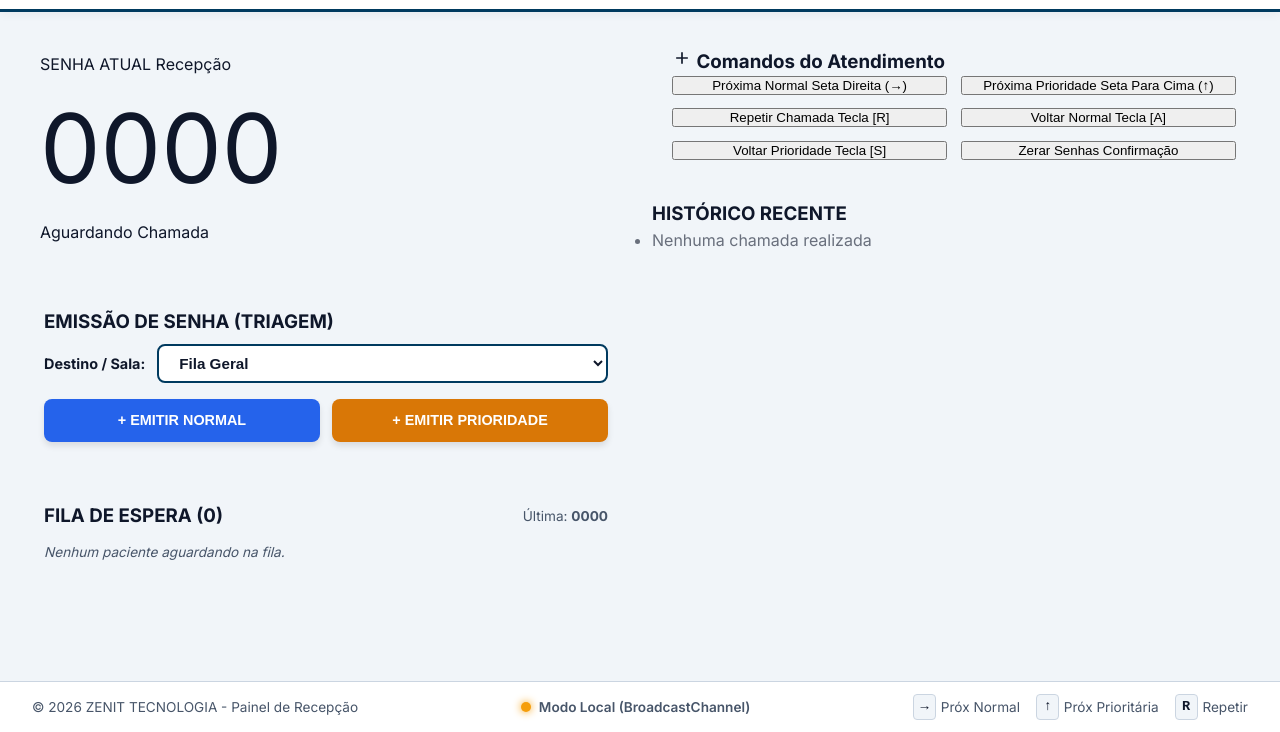
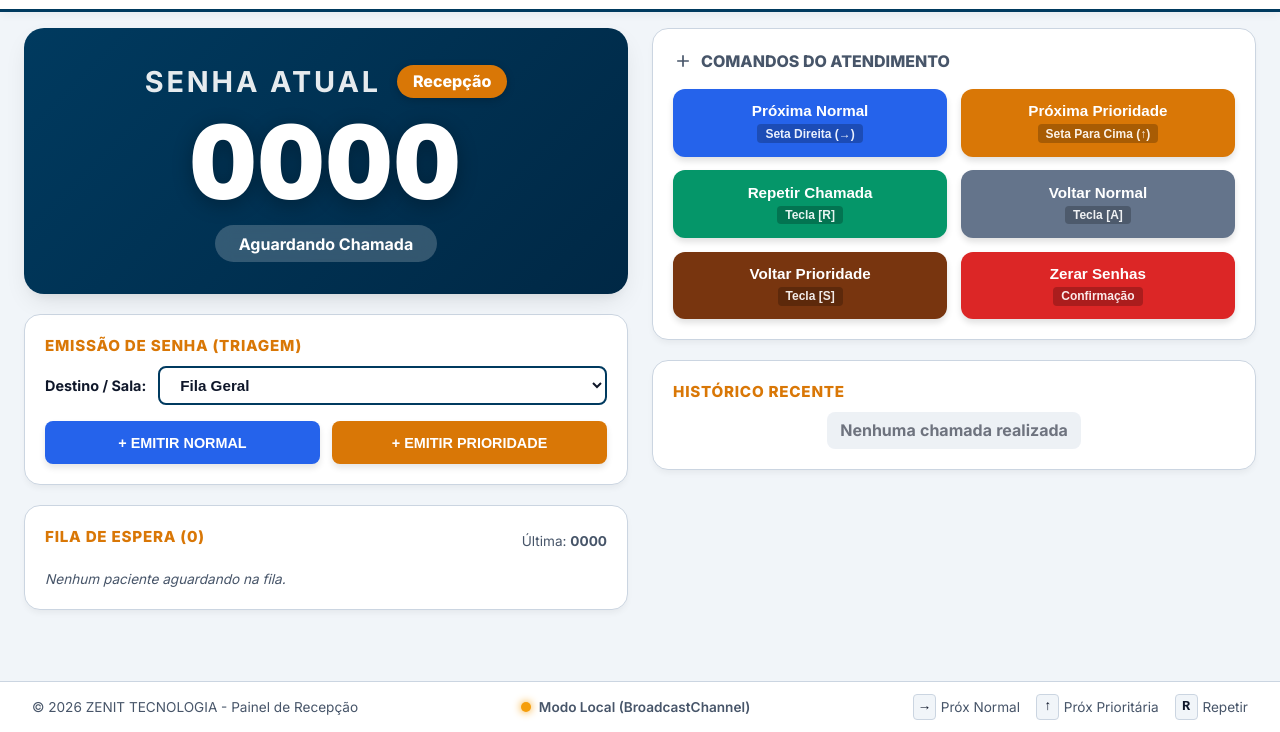
Before and after one commit to lpl2103/chamada-de-senhas, a website: page index.html in a window 1280 px wide. Shown: the part 68-800 px from the top of the page. Drawn offline with Linux system fonts and the light colour scheme.

Commit message:
fix(css): correcao da estilização dos botoes do painel de controle do operador

```diff
--- a/css/style.css
+++ b/css/style.css
@@ -228,12 +228,98 @@ body {
 }
 
 /* Display Card Compacto no Operador */
-.admin-display-card {
-  padding: 1.5rem 1rem;
+.display-card {
+  background: linear-gradient(135deg, var(--primary-color) 0%, var(--primary-hover) 100%);
+  color: var(--text-inverse);
+  border-radius: 1.25rem;
+  padding: 2rem 1.5rem;
+  text-align: center;
+  box-shadow: var(--card-shadow);
+  display: flex;
+  flex-direction: column;
+  align-items: center;
+  justify-content: center;
+  position: relative;
+  overflow: hidden;
+  transition: transform var(--transition-normal), box-shadow var(--transition-normal);
 }
 
-.admin-display-number {
-  font-size: clamp(3.5rem, 8vw, 6rem);
+.display-card.calling {
+  animation: pulseGlow 0.8s ease-in-out 2;
+}
+
+@keyframes pulseGlow {
+  0% { transform: scale(1); box-shadow: var(--card-shadow); }
+  50% { transform: scale(1.02); box-shadow: var(--active-glow); }
+  100% { transform: scale(1); box-shadow: var(--card-shadow); }
+}
+
+.card-top-info {
+  display: flex;
+  align-items: center;
+  gap: 1rem;
+  margin-bottom: 0.5rem;
+}
+
+.display-label {
+  font-size: clamp(1.2rem, 2.5vw, 1.8rem);
+  font-weight: 700;
+  letter-spacing: 0.1em;
+  opacity: 0.9;
+  text-transform: uppercase;
+}
+
+.guiche-badge-pill {
+  background: var(--accent-color);
+  color: #ffffff;
+  padding: 0.3rem 1rem;
+  border-radius: 2rem;
+  font-weight: 800;
+  font-size: 1rem;
+  box-shadow: 0 2px 8px rgba(0, 0, 0, 0.2);
+}
+
+.display-number {
+  font-size: clamp(3.5rem, 8vw, 6.5rem);
+  font-weight: 900;
+  line-height: 1;
+  letter-spacing: 0.02em;
+  font-variant-numeric: tabular-nums;
+  text-shadow: 0 4px 20px rgba(0, 0, 0, 0.3);
+}
+
+.display-type-badge {
+  display: inline-block;
+  margin-top: 0.75rem;
+  padding: 0.4rem 1.5rem;
+  border-radius: 2rem;
+  font-weight: 700;
+  font-size: 1rem;
+  background: rgba(255, 255, 255, 0.2);
+  backdrop-filter: blur(8px);
+}
+
+.display-type-badge.prioridade {
+  background: var(--accent-color);
+  color: #ffffff;
+}
+
+/* Secondary Cards Gerais */
+.secondary-card {
+  background: var(--surface-color);
+  border: 1px solid var(--surface-border);
+  border-radius: 1rem;
+  padding: 1.25rem;
+  box-shadow: 0 4px 6px -1px rgba(0, 0, 0, 0.05);
+}
+
+.card-title {
+  font-size: 0.95rem;
+  font-weight: 800;
+  color: var(--accent-color);
+  text-transform: uppercase;
+  letter-spacing: 0.05em;
+  margin-bottom: 0.5rem;
 }
 
 /* Card de Emissão de Senhas (Triagem) */
@@ -293,7 +379,6 @@ body {
 }
 
 .btn-issue:active { transform: scale(0.97); }
-
 .btn-issue-normal { background: #2563eb; }
 .btn-issue-normal:hover { background: #1d4ed8; }
 
@@ -342,8 +427,12 @@ body {
   display: inline-flex;
   align-items: center;
   gap: 0.4rem;
+  cursor: pointer;
+  transition: transform var(--transition-fast);
+}
 
-  cursor: pointer;
+.queue-item-pill:hover {
+  transform: translateY(-1px);
 }
 
 .queue-item-pill.prioridade {
@@ -352,19 +441,107 @@ body {
   border-color: var(--accent-color);
 }
 
-/* Painel de Controles do Operador */
-.admin-controls-panel {
+/* --------------------------------------------------------------------------
+   5. PAINEL DE CONTROLES DO OPERADOR (ESTILIZAÇÃO DE BOTÕES CORRIGIDA)
+   -------------------------------------------------------------------------- */
+.controls-section, .admin-controls-panel {
+  background: var(--surface-color);
+  border: 1px solid var(--surface-border);
+  border-radius: 1rem;
   padding: 1.25rem;
+  box-shadow: 0 4px 6px -1px rgba(0, 0, 0, 0.05);
 }
 
-.admin-controls-grid {
+.controls-title {
+  font-size: 1rem;
+  font-weight: 800;
+  color: var(--text-muted);
+  text-transform: uppercase;
+  margin-bottom: 1rem;
+  display: flex;
+  align-items: center;
+  gap: 0.5rem;
+}
+
+.admin-controls-grid, .controls-grid {
   display: grid;
   grid-template-columns: repeat(auto-fit, minmax(180px, 1fr));
   gap: 0.85rem;
 }
 
+/* Botões do Atendimento Estilizados */
+.btn-control {
+  padding: 0.85rem 1rem;
+  border: none;
+  border-radius: 0.75rem;
+  font-size: 0.95rem;
+  font-weight: 800;
+  cursor: pointer;
+  display: flex;
+  flex-direction: column;
+  align-items: center;
+  justify-content: center;
+  gap: 0.3rem;
+  transition: all var(--transition-fast);
+  color: #ffffff !important;
+  box-shadow: 0 4px 6px rgba(0, 0, 0, 0.12);
+  text-align: center;
+}
+
+.btn-control:active { transform: scale(0.97); }
+.btn-control:focus-visible { outline: 3px solid var(--accent-color); outline-offset: 2px; }
+
+/* Cores Vibrantes dos Botões */
+.btn-normal-next { background-color: #2563eb !important; }
+.btn-normal-next:hover { background-color: #1d4ed8 !important; }
+
+.btn-prior-next { background-color: #d97706 !important; }
+.btn-prior-next:hover { background-color: #b45309 !important; }
+
+.btn-repeat { background-color: #059669 !important; }
+.btn-repeat:hover { background-color: #047857 !important; }
+
+.btn-normal-prev { background-color: #64748b !important; }
+.btn-normal-prev:hover { background-color: #475569 !important; }
+
+.btn-prior-prev { background-color: #78350f !important; }
+.btn-prior-prev:hover { background-color: #451a03 !important; }
+
+.btn-reset { background-color: #dc2626 !important; }
+.btn-reset:hover { background-color: #b91c1c !important; }
+
+.btn-shortcut-hint {
+  font-size: 0.75rem;
+  opacity: 0.9;
+  font-weight: 600;
+  background: rgba(0, 0, 0, 0.25);
+  color: #ffffff;
+  padding: 0.15rem 0.5rem;
+  border-radius: 0.25rem;
+}
+
+/* Histórico Recente */
+.history-list {
+  display: flex;
+  gap: 0.5rem;
+  justify-content: center;
+  flex-wrap: wrap;
+  margin-top: 0.5rem;
+  list-style: none;
+}
+
+.history-item {
+  background: var(--history-bg);
+  color: var(--text-main);
+  padding: 0.4rem 0.8rem;
+  border-radius: 0.5rem;
+  font-weight: 700;
+  font-size: 1rem;
+  font-variant-numeric: tabular-nums;
+}
+
 /* --------------------------------------------------------------------------
-   5. PAINEL DO CONSULTÓRIO DO MÉDICO (atendimento.html)
+   6. PAINEL DO CONSULTÓRIO DO MÉDICO (atendimento.html)
    -------------------------------------------------------------------------- */
 .doctor-container {
   max-width: 1200px;
@@ -469,7 +646,7 @@ body {
 .btn-doctor-repeat:hover { background: #1d4ed8; }
 
 /* --------------------------------------------------------------------------
-   6. MODAL CUSTOMIZADO
+   7. MODAL CUSTOMIZADO
    -------------------------------------------------------------------------- */
 .modal-overlay {
   position: fixed;
@@ -535,7 +712,7 @@ body {
 .btn-modal-confirm:hover { background: #b91c1c; }
 
 /* --------------------------------------------------------------------------
-   7. ESTILOS DA TELA DE TV (tv.html)
+   8. ESTILOS DA TELA DE TV (tv.html)
    -------------------------------------------------------------------------- */
 html.tv-mode, body.tv-mode {
   height: 100vh;
@@ -615,7 +792,7 @@ html.tv-mode, body.tv-mode {
 .status-dot.offline { background: #f59e0b; box-shadow: 0 0 8px #f59e0b; }
 
 /* --------------------------------------------------------------------------
-   8. RODAPÉ
+   9. RODAPÉ
    -------------------------------------------------------------------------- */
 .app-footer {
   background-color: var(--surface-color);
```
